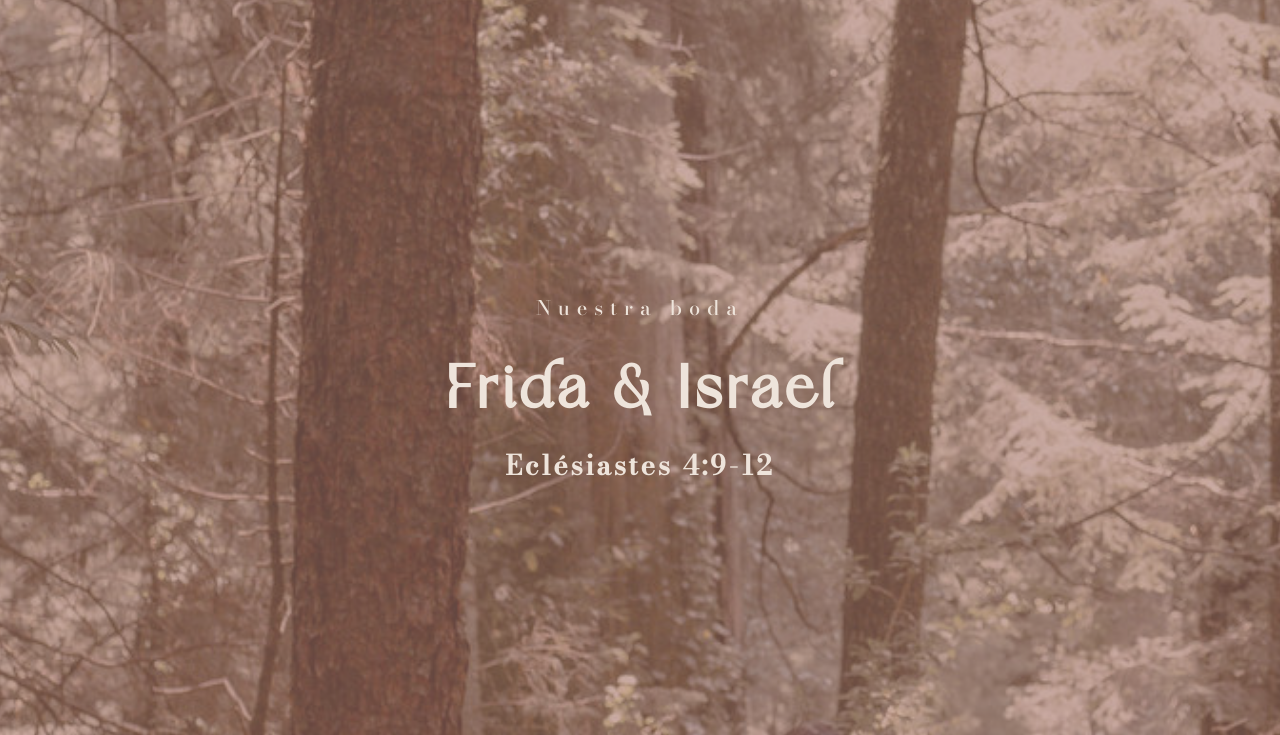
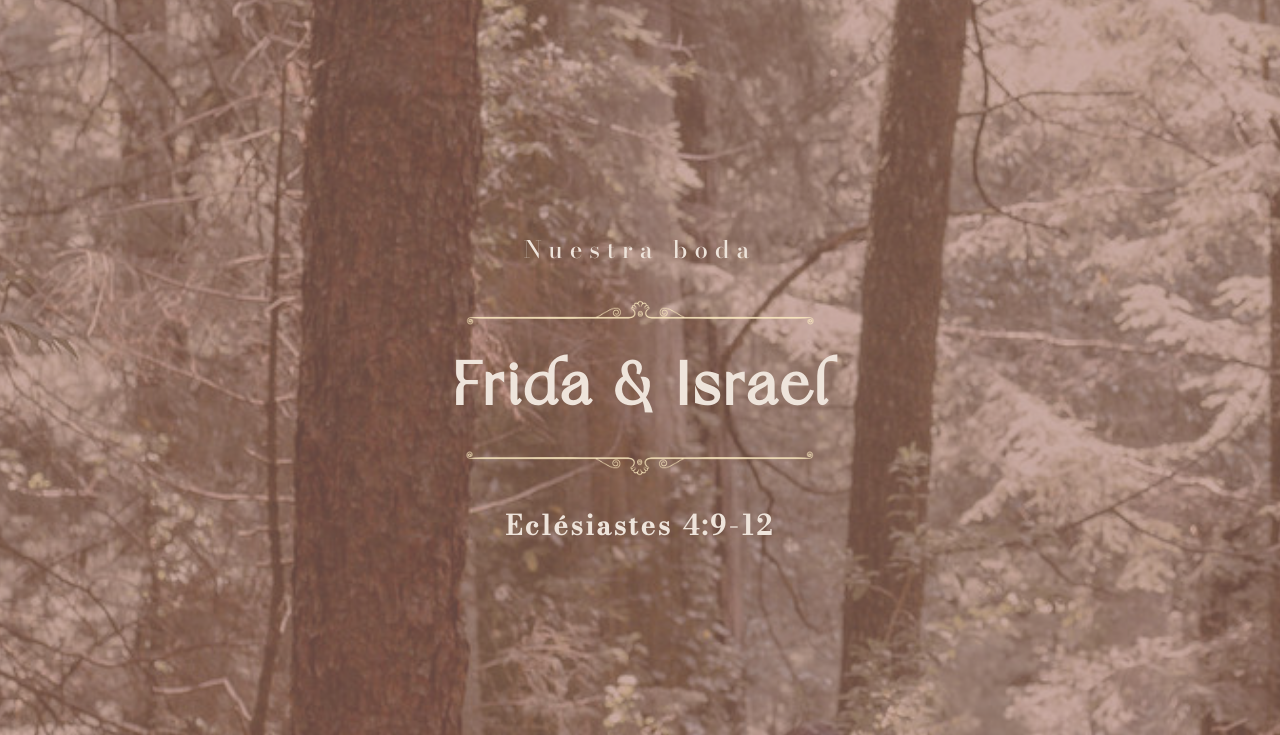
Before and after one commit to Maikindustries/frida_isra_wedding_backend, a Flask app: page / in a window 1280 px wide. Shown: the part 910-1645 px from the top of the page. Run offline with Flask 3, Linux system fonts and the light colour scheme; some libraries are stand-ins or nearby versions.

Commit message:
linea separadora en inicio, mesa de regalos tiene su codigo, link correcto, mejora de diseño. Cita bíblica mejorada

```diff
--- a/static/styles/index.css
+++ b/static/styles/index.css
@@ -88,14 +88,14 @@ p {
 }
 .hero-text-container h2 {
   letter-spacing: 7px;
-  font-size: 2rem;
-  margin-bottom: 2rem;
+  font-size: 2.4rem;
 }
 .hero-text-container h1 {
   font-size: 8.5rem;
   font-family: "Frunchy", serif;
-  letter-spacing: 5px;
+  letter-spacing: 4px;
   font-weight: 700;
+  margin-bottom: 0;
 }
 .hero-text-container p {
   width: 70%;
@@ -104,6 +104,24 @@ p {
   letter-spacing: 2.9px;
   text-align: center;
 }
+
+.hero-separation-line,
+.hero-separation-line--bottom {
+  width: 30rem;
+  width: 35rem;
+  filter: sepia(80%);
+}
+.hero-separation-line {
+  margin-top: 3rem;
+  margin-bottom: 1rem;
+}
+
+.hero-separation-line--bottom {
+  margin-top: 1rem;
+  margin-bottom: 3rem;
+  transform: rotate(180deg);
+}
+
 .carousel-container {
   height: 100vh;
   background-color: var(--dark-color);
--- a/static/styles/queries.css
+++ b/static/styles/queries.css
@@ -230,7 +230,7 @@ Instead, 1 rem = 1em = 16px*/
 
 @media (max-width: 44em) {
   .hero-text-container h1 {
-    letter-spacing: unset;
+    /* letter-spacing: unset; */
   }
   .about-us-section {
     /* position: relative; */
@@ -390,6 +390,9 @@ Instead, 1 rem = 1em = 16px*/
     grid-template-columns: 1fr;
     margin-top: 2rem;
   }
+  .amazon {
+    grid-column: 1;
+  }
 }
 
 /*****************************/
--- a/templates/index.html
+++ b/templates/index.html
@@ -37,8 +37,16 @@
         <div class="hero-container">
           <div class="hero-text-container">
             <h2>Nuestra boda</h2>
+            <img
+              src="../static/images/details/linea_separadora_3.png"
+              class="hero-separation-line"
+            />
             <h1>Frida & Israel</h1>
             <!-- <div class="hero-text-description-container"> -->
+            <img
+              src="../static/images/details/linea_separadora_3.png"
+              class="hero-separation-line--bottom"
+            />
             <p>Eclésiastes 4:9-12</p>
             <!-- </div> -->
           </div>
@@ -351,7 +359,15 @@
             },
           })
             .then((response) => response.json())
+            .catch((error) => {
+              console.log(error);
+              console.log("fetch to database failed");
+            })
             .then((guest) => {
+              if (guest === undefined) {
+                confirmationSection.style.display = "none";
+                return;
+              }
               const guestName = document.querySelector("[c-a-guest-name]");
               const confirmationName =
                 document.getElementById("confirmationName");
```
Also changed, not shown: other parts of static/styles/index.css (+37 -7 lines), other parts of templates/index.html (+46 -40 lines), static/images/details/linea_separadora_3.png (added). Lines whose indentation alone changed are shown as unchanged.
